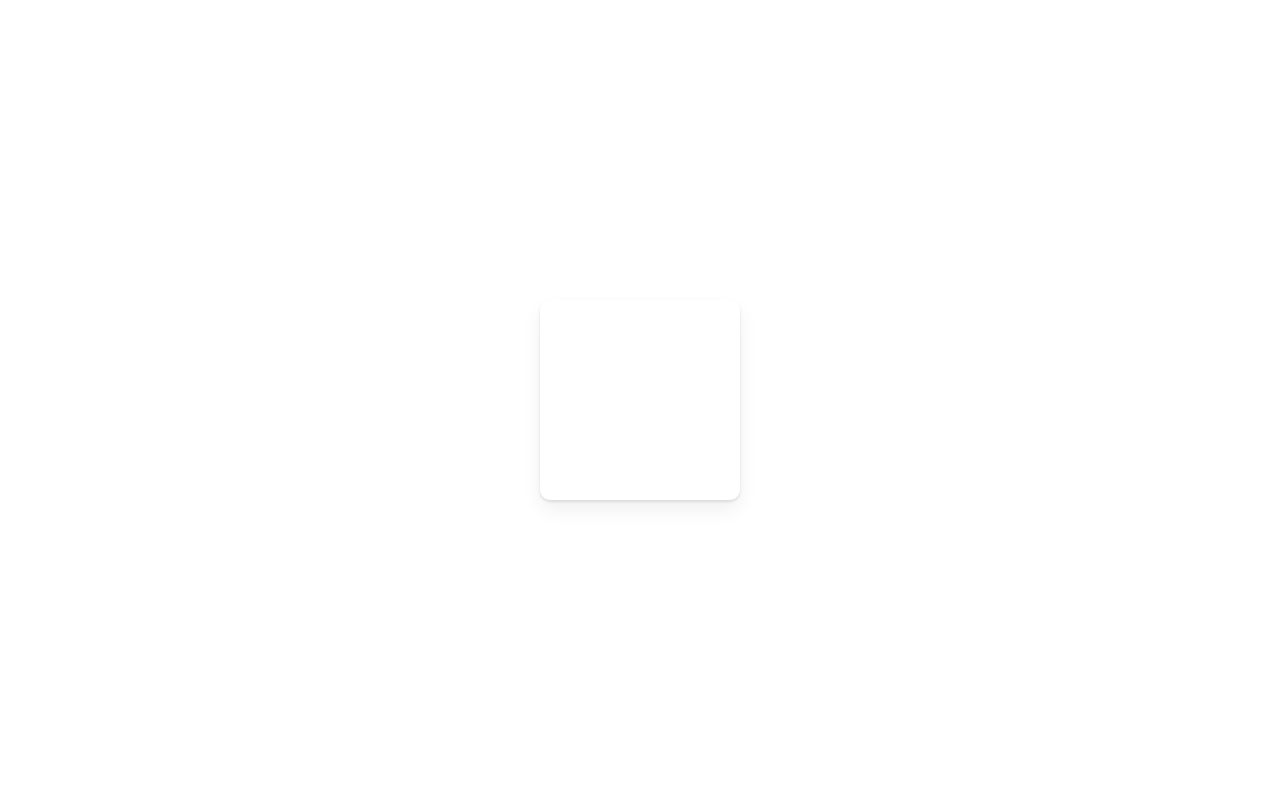
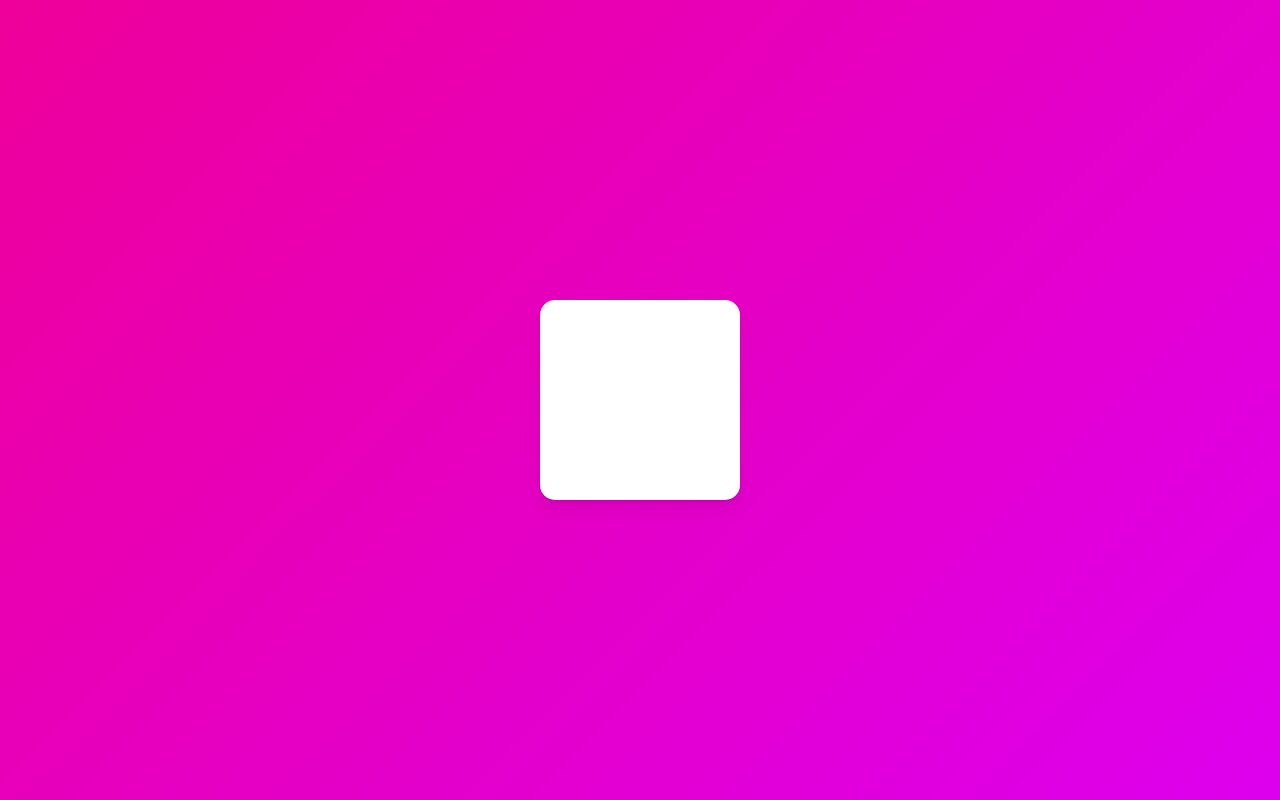
Before and after one commit to Yejiin21/Framer-motion, a React (Vite) app in the folder Nexflix-clone/: page / in a window 1280 px wide. Built offline with nearby package versions, Linux system fonts and the light colour scheme.

Commit message:
Basic Animations 구현

```diff
--- a/Nexflix-clone/package.json
+++ b/Nexflix-clone/package.json
@@ -10,8 +10,11 @@
     "preview": "vite preview"
   },
   "dependencies": {
+    "framer-motion": "^11.5.4",
     "react": "^18.3.1",
     "react-dom": "^18.3.1",
+    "react-helmet-async": "^2.0.5",
+    "recoil": "^0.7.7",
     "styled-components": "^6.1.13"
   },
   "devDependencies": {
--- a/Nexflix-clone/src/App.tsx
+++ b/Nexflix-clone/src/App.tsx
@@ -1,4 +1,5 @@
 import styled from "styled-components";
+import { motion } from "framer-motion";
 
 const Wrapper = styled.div`
   height: 100vh;
@@ -8,11 +9,11 @@ const Wrapper = styled.div`
   align-items: center;
 `;
 
-const Box = styled.div`
+const Box = styled(motion.div)`
   width: 200px;
   height: 200px;
   background-color: white;
-  border-radius: 10px;
+  border-radius: 15px;
   box-shadow:
     0 2px 3px rgba(0, 0, 0, 0.1),
     0 10px 20px rgba(0, 0, 0, 0.06);
@@ -21,7 +22,11 @@ const Box = styled.div`
 function App() {
   return (
     <Wrapper>
-      <Box />
+      <Box
+        transition={{ type: "spring", delay: 0.5 }}
+        initial={{ scale: 0 }}
+        animate={{ scale: 1, rotateZ: 360 }}
+      />
     </Wrapper>
   );
 }
--- a/Nexflix-clone/src/main.tsx
+++ b/Nexflix-clone/src/main.tsx
@@ -1,13 +1,14 @@
 import React from "react";
-import ReactDOM from "react-dom";
-import { createGlobalStyle } from "styled-components";
-import { ThemeProvider } from "styled-components";
+import { createRoot } from "react-dom/client";
+import { Helmet, HelmetProvider } from "react-helmet-async";
+import { createGlobalStyle, ThemeProvider } from "styled-components";
 import { darkTheme } from "./theme";
 import { RecoilRoot } from "recoil";
 import App from "./App";
 
 export const GlobalStyle = createGlobalStyle`
 @import url('https://fonts.googleapis.com/css2?family=Source+Sans+Pro:wght@300;400&display=swap');
+
 html, body, div, span, applet, object, iframe,
 h1, h2, h3, h4, h5, h6, p, blockquote, pre,
 a, abbr, acronym, address, big, cite, code,
@@ -59,29 +60,34 @@ table {
   box-sizing: border-box;
 }
 body {
+  font-weight: 300;
   font-family: 'Source Sans Pro', sans-serif;
-  background-color:${(props) => props.theme.bgColor};
-  color:${(props) => props.theme.textColor}
+  color:black;
+  line-height: 1.2;
+  background:linear-gradient(135deg,#e09,#d0e);
 }
 a {
   text-decoration:none;
   color: inherit;
 }
-button{
-  border: none;
-  outline: none;
-  cursor: pointer;
-}
 `;
 
-ReactDOM.render(
-  <React.StrictMode>
+const container = document.getElementById("root") as HTMLElement;
+const root = createRoot(container);
+
+root.render(
+  <HelmetProvider>
+    <Helmet>
+      <link
+        href="https://fonts.googleapis.com/css2?family=Source+Sans+Pro:wght@300;400&display=swap"
+        rel="stylesheet"
+      />
+    </Helmet>
     <RecoilRoot>
       <ThemeProvider theme={darkTheme}>
         <GlobalStyle />
         <App />
       </ThemeProvider>
     </RecoilRoot>
-  </React.StrictMode>,
-  document.getElementById("root")
+  </HelmetProvider>
 );
```
Also changed, not shown: 1 other file (tests, documents, lock files or other folders).
